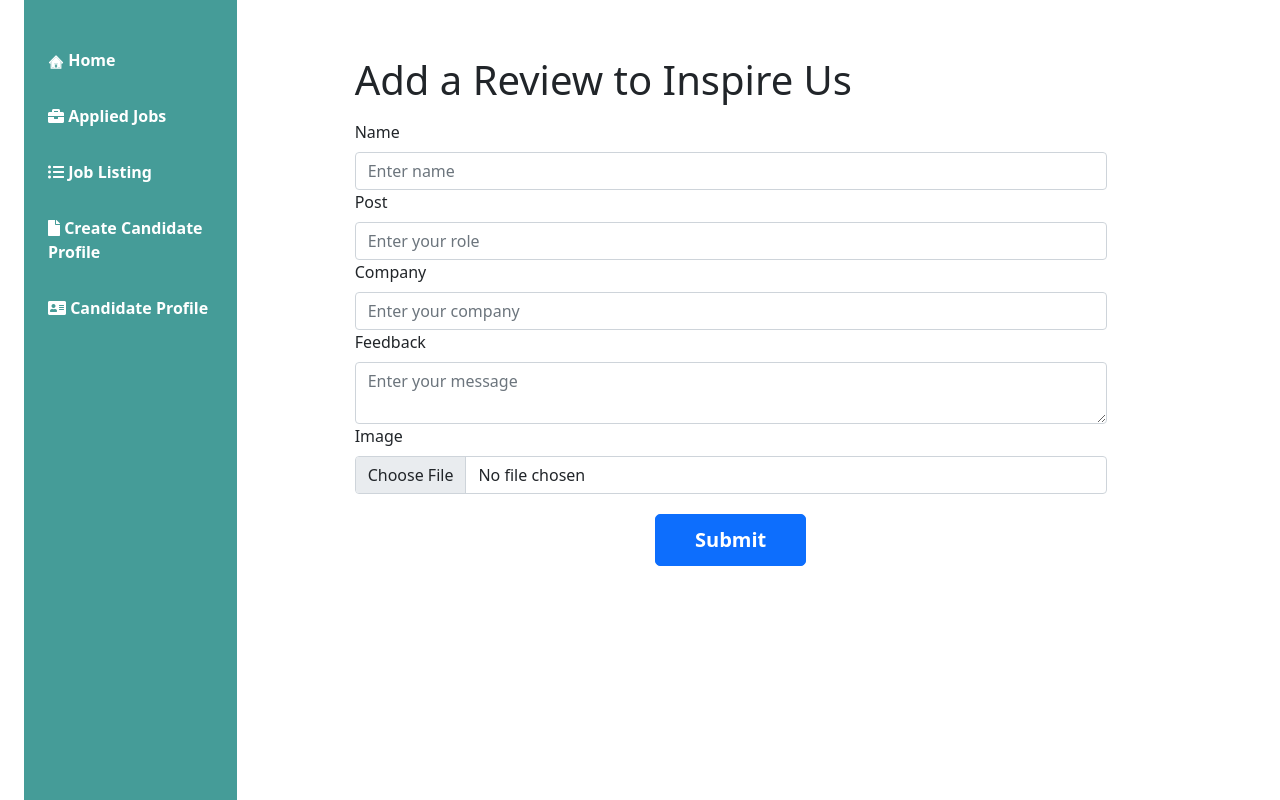
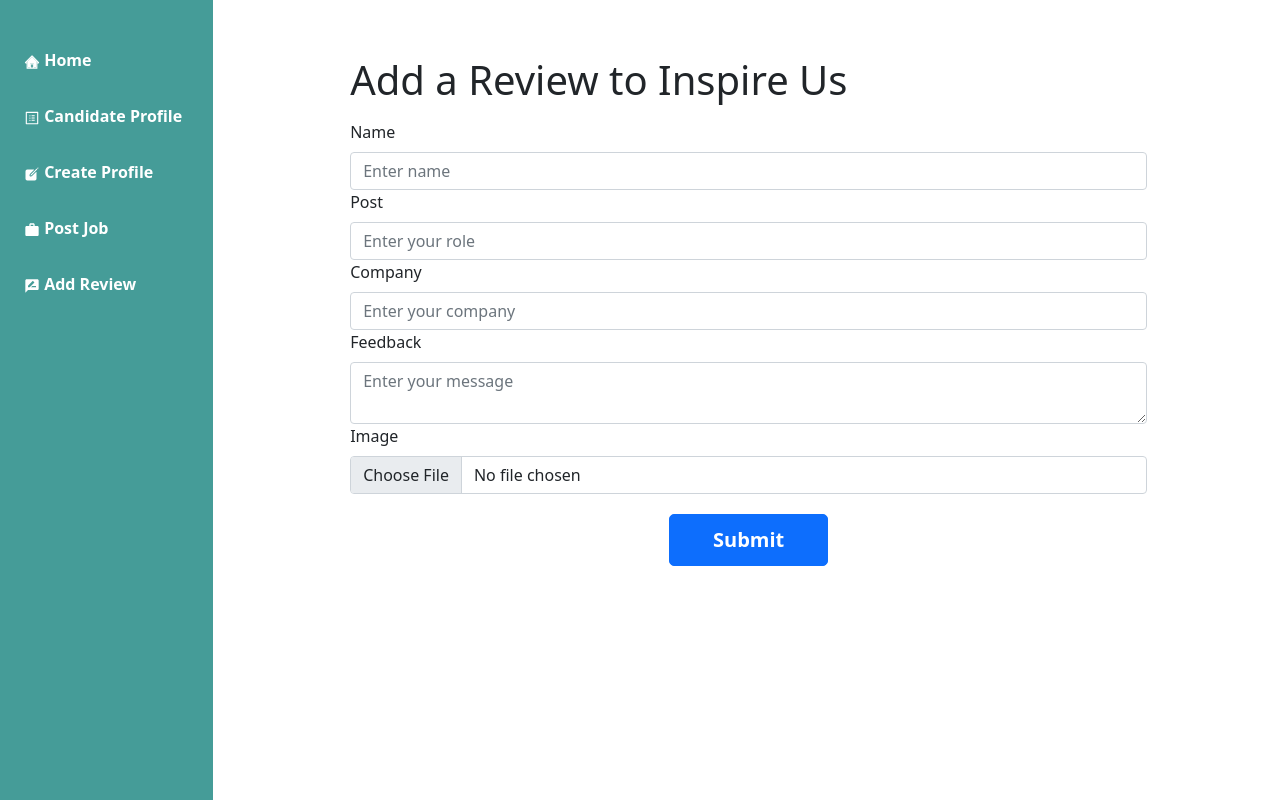
Before and after one commit to DevSquadCode/jobzilla-client, a React (Create React App) app: page /addReview in a window 1280 px wide. Built offline with nearby package versions, Linux system fonts and the light colour scheme.

Commit message:
Sidebar fixed

```diff
--- a/src/components/AddReview/AddReview.js
+++ b/src/components/AddReview/AddReview.js
@@ -54,7 +54,7 @@ const AddReview = () => {
     }
 
     return (
-        <div className="container-fluid row">
+        <div className=" row">
             <div className="col-md-2">
                 <Sidebar />
             </div>
--- a/src/components/Shared/Sidebar/Sidebar.js
+++ b/src/components/Shared/Sidebar/Sidebar.js
@@ -1,6 +1,10 @@
 import React from 'react';
 import './Sidebar.css';
-import { AiFillControl, AiFillFileAdd, AiTwotoneHome } from "react-icons/ai";
+import { AiTwotoneHome, AiOutlineProfile } from "react-icons/ai";
+import { IoCreate } from "react-icons/io5";
+import { MdRateReview, MdWork } from "react-icons/md";
+
+
 import { Link } from 'react-router-dom';
 
 const Sidebar = () => {
@@ -8,28 +12,27 @@ const Sidebar = () => {
         <div className="sidebar d-flex flex-column justify-content-between col-md-2 py-5 px-4" >
             <ul className="list-unstyled">
                 <li>
-                <Link to="/home" className="text-white link">
-                    <AiTwotoneHome /> <span>Home</span>
-                </Link>
+                    <Link to="/home" className="text-white link"><AiTwotoneHome /> Home</Link>
+                </li>
 
+                <li>
+                    <Link to="/showCandidateProfile" className="text-white link"><AiOutlineProfile /> Candidate Profile</Link>
                 </li>
+
                 <li>
-                <i class="fas fa-briefcase"></i> <span>Applied Jobs</span>
+                    <Link to="/createCandidateProfile" className="text-white link"><IoCreate /> Create Profile</Link>
+                </li>
 
+                <li>
+                    <Link to="/addJob" className="text-white link"><MdWork /> Post Job</Link>
                 </li>
+
                 <li>
-                <i class="fas fa-list-ul"></i> <span>Job Listing</span>
+                    <Link to="/addReview" className="text-white link"><MdRateReview /> Add Review</Link>
                 </li>
-                <li>
-                    <Link className="text-white link" to='/createCandidateProfile'>
-                        <i class="fas fa-file"></i> <span> Create Candidate Profile</span>
-                    </Link>
-                </li>
-                <li>
-                    <Link className="text-white link" to='/showCandidateProfile'>
-                        <i class="fas fa-address-card"></i> <span>Candidate Profile</span>
-                    </Link>
-                </li>
+
+
+
             </ul>
 
         </div>
```
